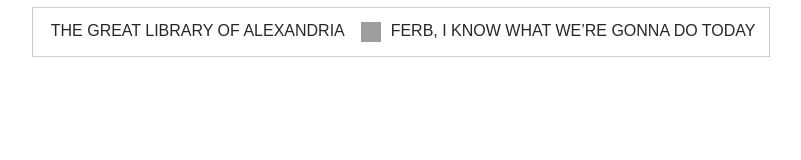
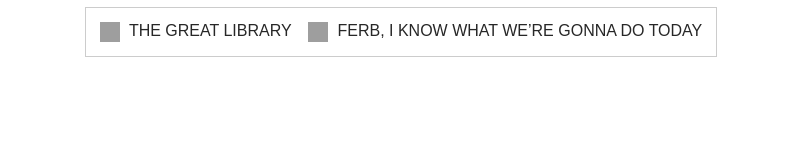
Before and after one commit to kubaku55/fcb1notion1widget, a website: page nav.html in a window 1280 px wide. Shown: the whole page, without its empty margins (239-1040 px from the left). Drawn offline with Linux system fonts and the light colour scheme; grey boxes are pictures that could not be loaded.

Commit message:
Update nav.html

```diff
--- a/nav.html
+++ b/nav.html
@@ -58,7 +58,7 @@
 <body>
 
 	<nav class="navMenu  border">
-		<a id="library" onclick="navigate(this.id)" href="#"> <img src=""></i> The great library of Alexandria </a>
+		<a id="library" onclick="navigate(this.id)" href="#"> <img src="https://encrypted-tbn0.gstatic.com/images?q=tbn:ANd9GcS46RDPmMVz9znN1Lfay5TUVd5Pv9HihiWIwA&s" alt="Stuff Icon" style="width:20px; height:20px; vertical-align:middle; margin-right:5px;"> The great library </a>
 
 <a id="stuff" onclick="navigate(this.id)" href="#">
   <img src="https://img.notionusercontent.com/s3/prod-files-secure%2F3cb1befe-514a-46ce-af73-100773a2735e%2Ff3019b72-da21-48b0-b3cc-5fb6705b5456%2Fimages-removebg-preview.png/freeze?exp=1754262172&sig=bpr1p0ZY_b0gvAJ4IHujzSlxAZIS1GLP5-Ar1ZrZQfs&id=23c636d5-db81-80ea-84fb-e97999ccfd43&table=block&userId=e57aa801-0228-43fe-b5ea-f0f29f6902b5" alt="Stuff Icon" style="width:20px; height:20px; vertical-align:middle; margin-right:5px;"> Ferb, I know what we’re gonna do today </a>
```
